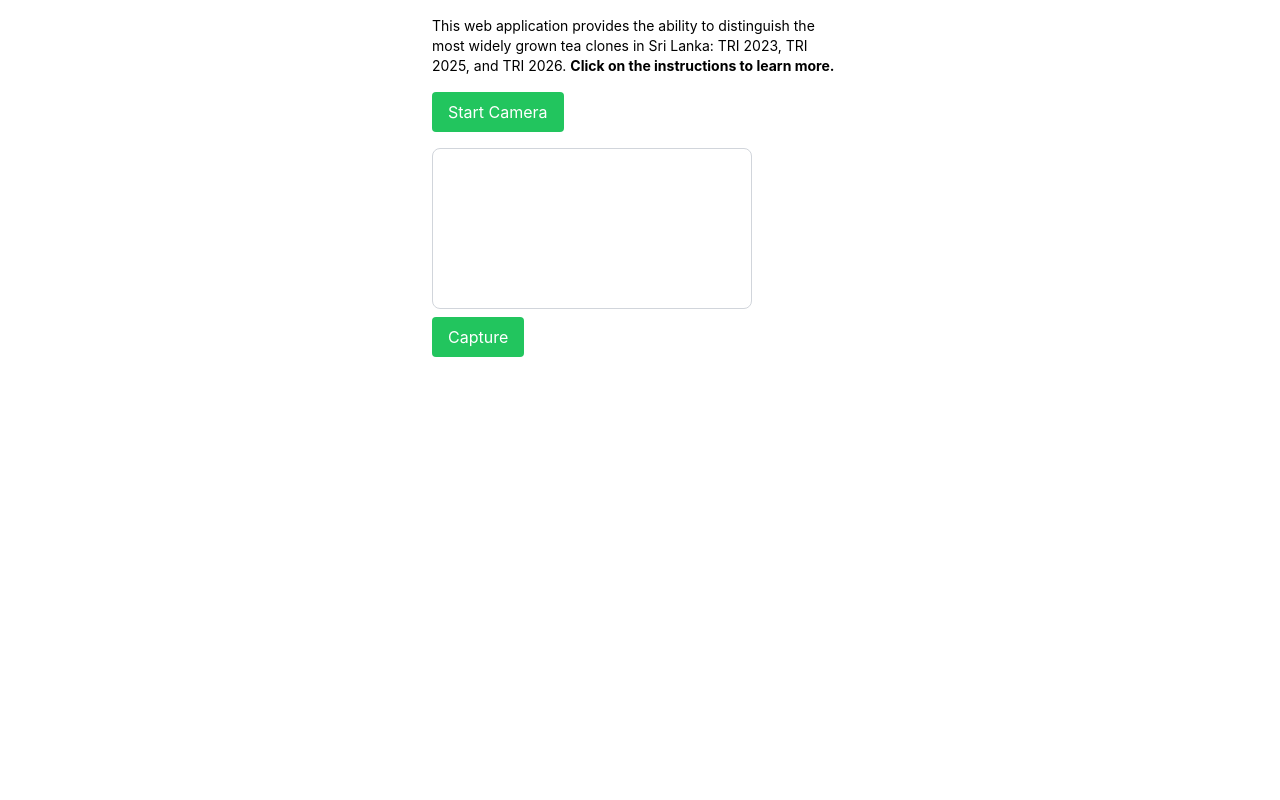
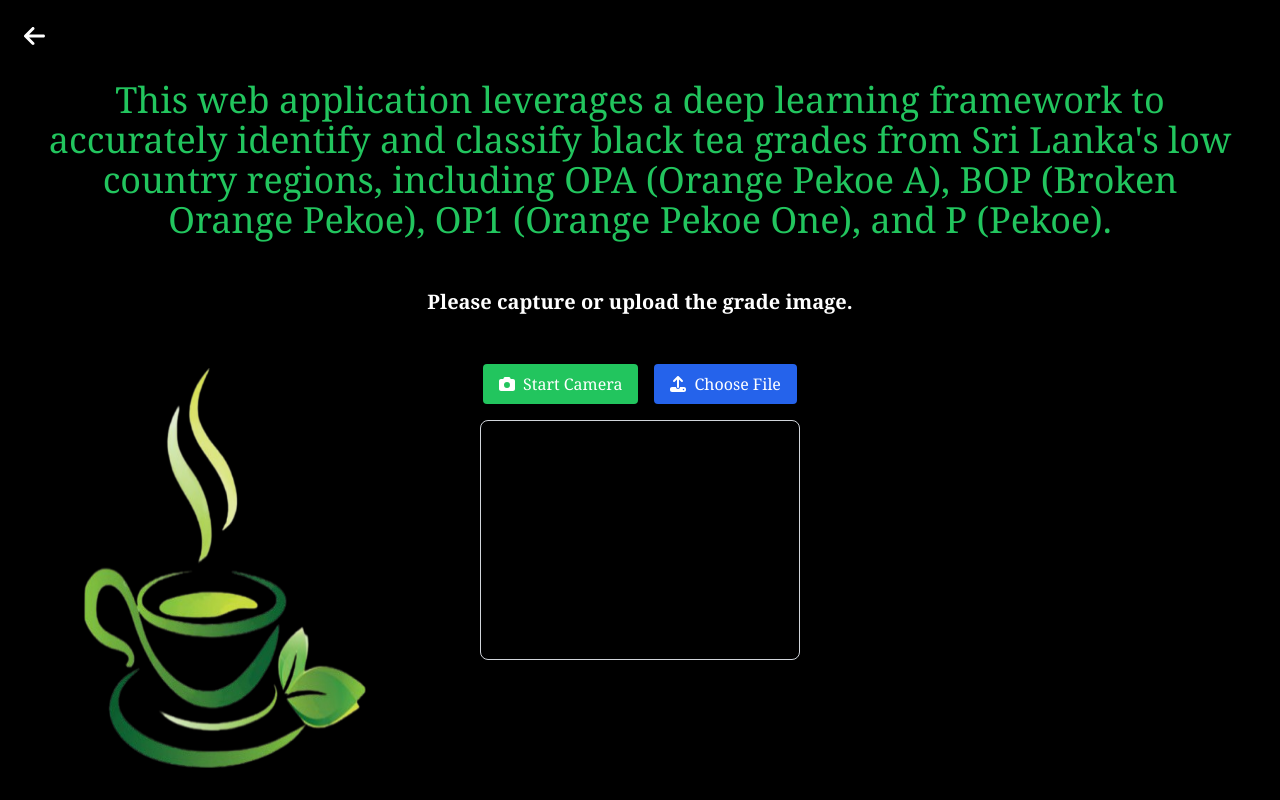
Before and after one commit to Irudaka-Ivantha/BTG-Identifier, a React (Create React App) app: page /camera in a window 1280 px wide. Built offline with nearby package versions, Linux system fonts and the light colour scheme.

Commit message:
created camera section

```diff
--- a/package.json
+++ b/package.json
@@ -5,6 +5,8 @@
   "dependencies": {
     "@emotion/react": "^11.13.3",
     "@emotion/styled": "^11.13.0",
+    "@fortawesome/free-solid-svg-icons": "^6.6.0",
+    "@fortawesome/react-fontawesome": "^0.2.2",
     "@mui/icons-material": "^6.1.5",
     "@mui/material": "^6.1.5",
     "@testing-library/jest-dom": "^5.17.0",
--- a/src/components/camera/camera.jsx
+++ b/src/components/camera/camera.jsx
@@ -1,87 +1,169 @@
 import React, { useState, useRef } from 'react';
 import { useNavigate } from 'react-router-dom';
+import { FontAwesomeIcon } from '@fortawesome/react-fontawesome';
+import { faArrowLeft, faCamera, faUpload, faStop } from '@fortawesome/free-solid-svg-icons';
+import camera1 from '../../assets/camera1.png';
 
 function Camera() {
   const videoRef = useRef(null);
   const [imageData, setImageData] = useState(null);
-  const navigate = useNavigate(); // Hook for navigation
+  const [isCameraOn, setIsCameraOn] = useState(false); // State to track camera status
+  const navigate = useNavigate();
 
   const startCamera = async () => {
     try {
       const stream = await navigator.mediaDevices.getUserMedia({ video: true });
       videoRef.current.srcObject = stream;
+      videoRef.current.play(); // Ensure video is playing
+      setIsCameraOn(true); // Camera is on
     } catch (error) {
       console.error("Error accessing the camera", error);
     }
   };
 
+  const stopCamera = () => {
+    if (videoRef.current) {
+      captureImage(); // Capture the image first
+      const stream = videoRef.current.srcObject;
+      if (stream) {
+        const tracks = stream.getTracks();
+        tracks.forEach(track => track.stop()); // Stop each track
+      }
+      videoRef.current.srcObject = null; // Clear the video source
+      setIsCameraOn(false); // Camera is off
+    }
+  };
+
+
   const captureImage = () => {
     const canvas = document.createElement('canvas');
-    canvas.width = 320;
-    canvas.height = 320;
+    canvas.width = 320;  // Use video dimensions
+    canvas.height = 240; // Use video dimensions
     const context = canvas.getContext('2d');
+
+    if (videoRef.current) {
+      // Draw the current video frame to the canvas
       context.drawImage(videoRef.current, 0, 0, canvas.width, canvas.height);
-    setImageData(canvas.toDataURL('image/jpeg'));
+      const data = canvas.toDataURL('image/jpeg');
+
+      // Log the data to see if the image was captured correctly
+      console.log(data); // Debugging: check if the image data is not empty
+      setImageData(data); // Set the captured image data
+    }
   };
 
   const handleCancel = () => {
-    setImageData(null); // Clear the captured image
+    setImageData(null); // Clear captured image
   };
 
   const handleUpload = () => {
-    // You can add logic here to upload the image if needed
     navigate('/result'); // Navigate to the result page
   };
 
+  const goBack = () => {
+    navigate(-1); // Navigate to the previous page
+  };
+
+  const handleFileChange = (event) => {
+    const file = event.target.files[0];
+    if (file) {
+      const reader = new FileReader();
+      reader.onloadend = () => {
+        setImageData(reader.result); // Set the uploaded image data
+      };
+      reader.readAsDataURL(file);
+    }
+  };
+
   return (
-    <div className="w-full max-w-md mx-auto p-4">
-      <p className="text-sm mb-4">
-        This web application provides the ability to distinguish the most widely grown tea clones in Sri Lanka: TRI 2023, TRI 2025, and TRI 2026. <b>Click on the instructions to learn more.</b>
+    <div className="w-full min-h-screen bg-black text-white flex flex-col items-center p-4 relative">
+      {/* Back Icon */}
+      <FontAwesomeIcon
+        icon={faArrowLeft}
+        onClick={goBack}
+        className="absolute top-6 left-6 text-white text-2xl cursor-pointer hover:text-gray-400"
+      />
+   <img
+        src={camera1}
+        alt="Camera Icon"
+        className="absolute bottom-8 left-0 rounded-lg"
+        style={{ width: '450px', height: '400px' }} // Adjust width and height as needed
+      />
+
+
+      {/* Instruction Text */}
+      <p className="text-4xl font-serif mb-8 text-center mt-16 mx-8 text-green-500">
+        This web application leverages a deep learning framework to accurately identify and classify black tea grades from Sri Lanka's low country regions, including OPA (Orange Pekoe A), BOP (Broken Orange Pekoe), OP1 (Orange Pekoe One), and P (Pekoe).
       </p>
+      <b className="text-xl mb-4 text-center font-serif max-w-full mt-4 px-4">Please capture or upload the grade image.</b>
+
+      <div className="flex w-full max-w-4xl mt-8">
+        {/* Left Side - Camera and Upload Icons */}
+        <div className="flex-1 flex flex-col items-center">
+          {/* Button Container */}
+          <div className="flex space-x-4 mb-4"> {/* Flex container for horizontal alignment */}
             <button
-        className="bg-green-500 text-white py-2 px-4 rounded hover:bg-green-600 transition-all"
-        onClick={startCamera}
+              className="bg-green-500 text-white py-2 px-4 rounded hover:bg-green-600 transition-all flex items-center font-serif"
+              onClick={isCameraOn ? stopCamera : startCamera} // Toggle between start and stop
             >
-        Start Camera
+              <FontAwesomeIcon icon={isCameraOn ? faStop : faCamera} className="mr-2" />
+              {isCameraOn ? 'Stop Camera' : 'Start Camera'} {/* Change button text based on camera state */}
             </button>
-      <div className="mt-4">
+
+            <label htmlFor="file-upload" className="bg-blue-600 text-white py-2 px-4 rounded hover:bg-blue-700 transition-all flex items-center cursor-pointer font-serif">
+              <FontAwesomeIcon icon={faUpload} className="mr-2" /> Choose File
+            </label>
+            <input
+              id="file-upload"
+              type="file"
+              accept="image/*"
+              onChange={handleFileChange}
+              className="hidden" // Hide the actual input
+            />
+          </div>
+
           <video
             ref={videoRef}
             width="320"
-          height="320"
+            height="240"
             autoPlay
-          className="border border-gray-300 rounded-lg"
+            className="border border-gray-300 rounded-lg mb-4" // Add margin below video
+            style={{ height: '240px', width: '320px' }} // Fixed size for video
           />
-        <div className="mt-2">
-          <button
-            className="bg-green-500 text-white py-2 px-4 rounded hover:bg-green-600 transition-all"
-            onClick={captureImage}
-          >
-            <i className="fas fa-camera"></i> Capture
-          </button>
-        </div>
         </div>
 
+        {/* Right Side - Captured Image and Buttons */}
         {imageData && (
-        <div className="mt-4">
-          <h5 className="text-lg font-bold">Captured Image</h5>
-          <img src={imageData} alt="Captured" width="320" height="320" className="border border-gray-300 rounded-lg" />
-          <div className="mt-2 flex justify-between">
+          <div className="flex-1 ml-8">
+            <h5 className="text-xl font-bold mb-2 mb-4 mt-3 ml-20 font-serif text-green-500">Captured Image</h5>
+            <img
+              src={imageData}
+              alt="Captured"
+              width="320"
+              height="240"
+              className="border border-gray-300 rounded-lg"
+              style={{ height: '240px', width: '320px' }} // Fixed size for image
+            />
+            <div className="flex justify-between mt-4">
+            <div className="flex justify-center space-x-24 mt-2 ml-2">
   <button
-              className="bg-red-500 text-white py-2 px-4 rounded hover:bg-red-600 transition-all"
+    className="bg-red-500 text-white py-2 px-7 rounded hover:bg-red-600 transition-all font-serif"
     onClick={handleCancel}
   >
     Cancel
   </button>
   <button
-              className="bg-blue-500 text-white py-2 px-4 rounded hover:bg-blue-600 transition-all"
+    className="bg-blue-500 text-white py-2 px-7 rounded hover:bg-blue-600 transition-all font-serif"
     onClick={handleUpload}
   >
     Upload
   </button>
 </div>
+
+            </div>
           </div>
         )}
+      </div>
     </div>
   );
 }
```
Also changed, not shown: src/assets/camera1.png (added), 1 other file (tests, documents, lock files or other folders). Lines whose indentation alone changed are shown as unchanged.
